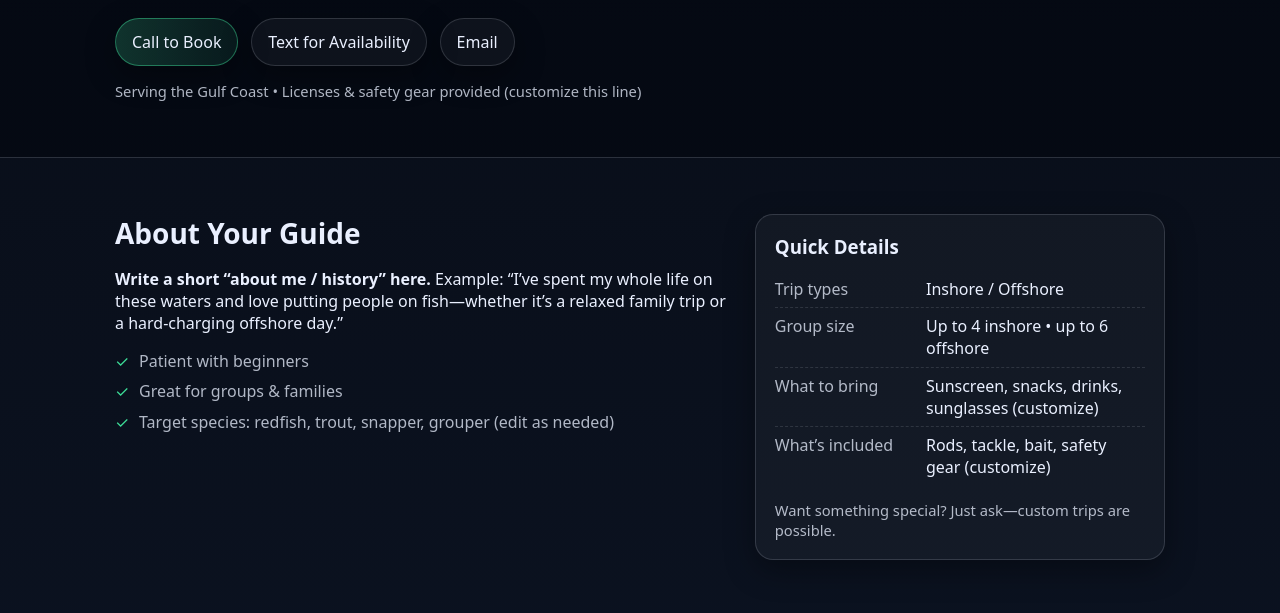
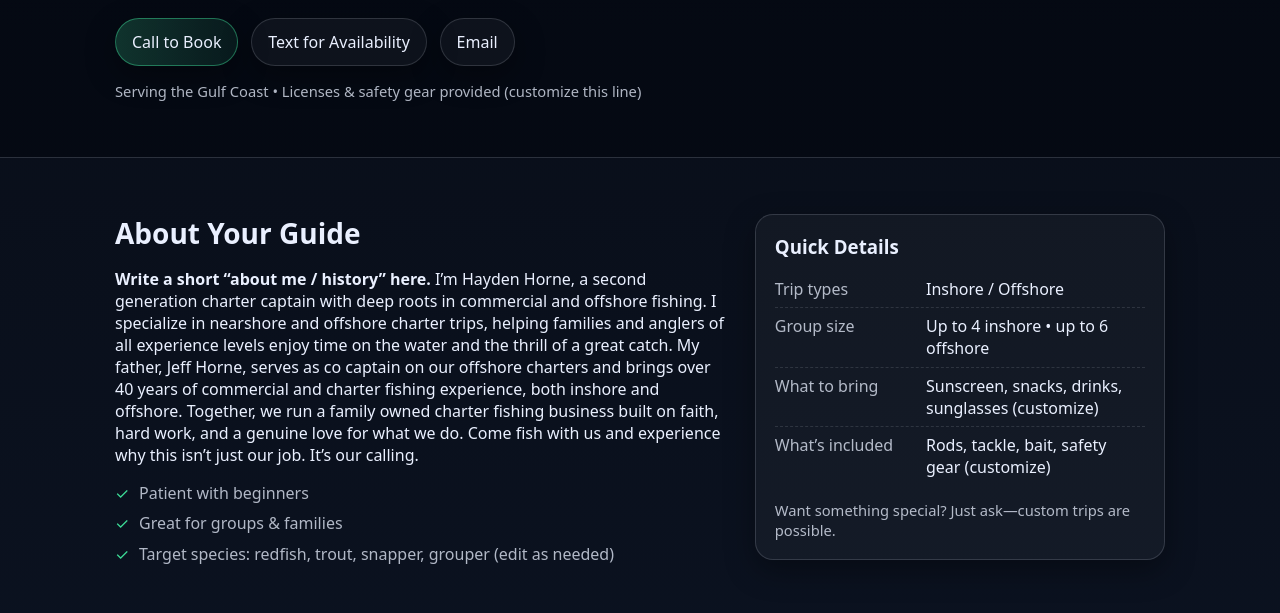
Before and after one commit to rpmihail/igoafishin, a plain HTML site: page index.html in a window 1280 px wide. Shown: the part 483-1096 px from the top of the page. Drawn offline with Linux system fonts and the light colour scheme.

Commit message:
second commit

```diff
--- a/index.html
+++ b/index.html
@@ -62,9 +62,19 @@
         <div>
           <h2>About Your Guide</h2>
           <p>
-            <strong>Write a short “about me / history” here.</strong> Example:
-            “I’ve spent my whole life on these waters and love putting people on fish—whether
-            it’s a relaxed family trip or a hard-charging offshore day.”
+            <strong>Write a short “about me / history” here.</strong>
+
+            I’m Hayden Horne, a second generation charter captain with deep roots in commercial
+            and offshore fishing. I specialize in nearshore and offshore charter trips, helping
+            families and anglers of all experience levels enjoy time on the water and the thrill
+            of a great catch.
+
+            My father, Jeff Horne, serves as co captain on our offshore charters and brings over 40
+            years of commercial and charter fishing experience, both inshore and offshore. Together,
+            we run a family owned charter fishing business built on faith, hard work, and a genuine
+            love for what we do.
+
+            Come fish with us and experience why this isn’t just our job. It’s our calling.
           </p>
           <ul class="checks">
             <li>Patient with beginners</li>
```
